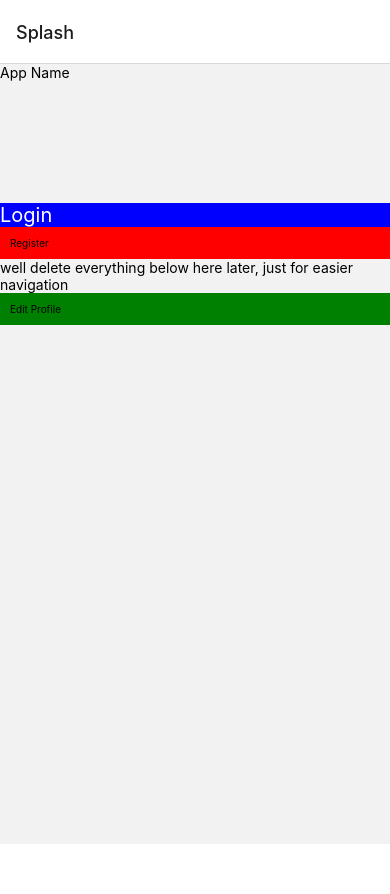
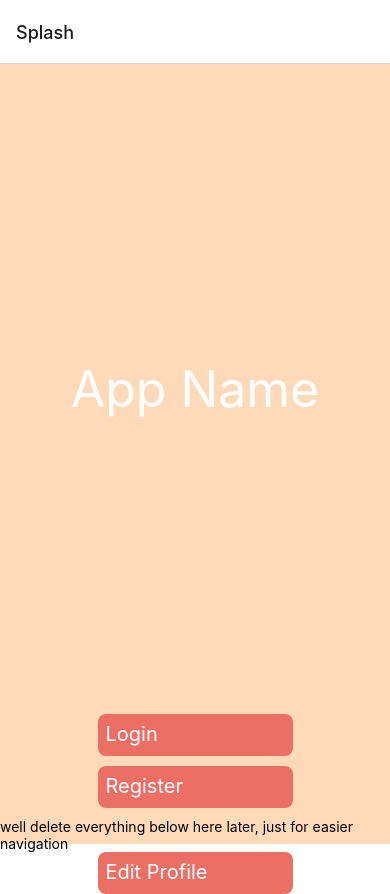
Before and after one commit to dgibb/HackathonFrontEnd, a React Native app: screen /Splash in a window 390 px wide. Before the commit the page ends 844 px from the top, so only its background shows below. Built offline with nearby package versions, Linux system fonts and the light colour scheme.

Commit message:
splash screen styling

```diff
--- a/pages/splash-screen.js
+++ b/pages/splash-screen.js
@@ -10,33 +10,31 @@ function SplashScreen({ navigation }) {
     <View style={styles.body}>
 
       <View style={styles.upper}>
-        <Text>App Name</Text>
-        <LinearGradient
-        colors={['#ffafbd, #ffc3a0']}
-        />
+        <Text style={styles.appname}>App Name</Text>
       </View>
 
       <View style={styles.lower}>
         <TouchableOpacity
           onPress={() => navigation.navigate('Login')}
-          style={{ backgroundColor: 'blue' }}>
-          <Text style={{ fontSize: 20, color: '#fff' }}>Login</Text>
+          style={styles.button}>
+          <Text style={styles.buttontext}>Login</Text>
         </TouchableOpacity>
 
 
         <TouchableOpacity
           onPress={() => navigation.navigate('Register')}
-          style={{ backgroundColor: 'red' }}>
-          <Text style={styles.button}>Register</Text>
+          style={styles.button}>
+          <Text style={styles.buttontext}>Register</Text>
         </TouchableOpacity>
 
         <Text>well delete everything below here later, just for easier navigation</Text>
 
         <TouchableOpacity
           onPress={() => navigation.navigate('EditProfile')}
-          style={{ backgroundColor: 'green' }}>
-          <Text style={styles.button}>Edit Profile</Text>
+          style={styles.button}>
+          <Text style={styles.buttontext}>Edit Profile</Text>
         </TouchableOpacity>
+
       </View>
     </View>
   );
@@ -45,22 +43,36 @@ function SplashScreen({ navigation }) {
 const styles = StyleSheet.create({
   body: {
     flexDirection: "column",
+    flex:1,
   },
   upper: {
-    flex: 1,
-    backgroundColor: 'rgba(0, 0, 0, 0)',
+    flex: 10,
+    backgroundColor: 'peachpuff',
+  },
+  appname: {
+    color: 'white',
+    fontSize: 50,
+    margin: 'auto',
   },
   lower: {
-    flex: 0,
-    backgroundColor: 'rgba(0, 0, 0, 0)',
+    flex: 2,
+    backgroundColor: 'peachpuff',
   },
   button: {
-    backgroundColor: 'EC6F66',
-    padding: 5,
-    margin: 5,
-    fontSize: 10,
-    width: "50%",
+    textAlign: 'center',
+    backgroundColor: '#EC6F66',
+    padding: 8,
+    paddingBottom: 10,
+    margin: 'auto',
+    marginBottom: 10,
+    fontSize: 15,
+    width: '50%',
+    borderRadius: 8,
   },
+  buttontext: {
+    color: 'white',
+    fontSize: 20,
+  }
 });
 
 export default SplashScreen;
```
